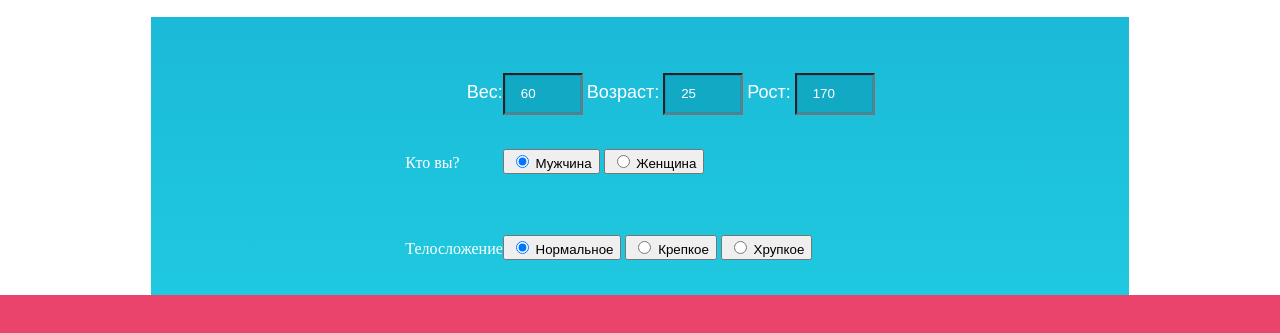
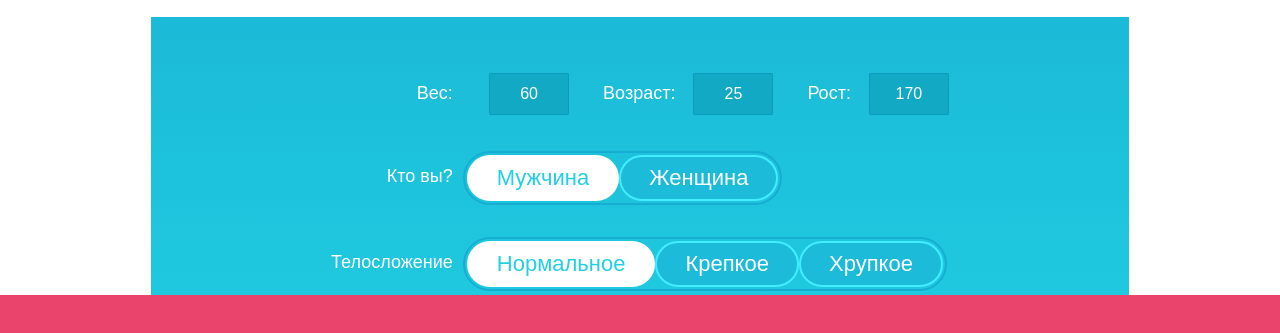
Before and after one commit to BrainWosher/maxima, a website: page app/index.html in a window 1280 px wide. Shown: the part 305-638 px from the top of the page. Drawn offline with Linux system fonts and the light colour scheme; files whose address does not match are found by name.

Commit message:
weight radiobuttons changes

```diff
--- a/app/css/style.css
+++ b/app/css/style.css
@@ -42,7 +42,6 @@ a:active, a:visited, a:focus {
 }
 .header-wrapper {
     position: relative;
-   /* left: 20%;*/
     display: block;
     margin: 0 auto;
     width: 978px;
@@ -117,6 +116,7 @@ a:active, a:visited, a:focus {
     text-decoration: none;
     text-align: center;
     margin-left: 1rem;
+    z-index: 133;
 }
 .header-top .header-col a:hover {
     text-decoration: none;
@@ -366,6 +366,7 @@ a:active, a:visited, a:focus {
     color: #fff;
     font-family: _intro, Arial, sans-serif;
     font-size: 18px;
+    padding-right: 14px;
     text-align: right;
 }
 .weight_inputs-label2 {
@@ -373,6 +374,8 @@ a:active, a:visited, a:focus {
     padding-top: 13px;
     font-size: 18px;
     color: #fff;
+    margin-left: 30px;
+    padding-right: 14px;
     font-family: _intro, Arial, sans-serif;
     text-align: right;
 }
@@ -381,9 +384,30 @@ a:active, a:visited, a:focus {
     padding-top: 13px;
     font-size: 18px;
     color: #fff;
+    margin-left: 30px;
+    padding-right: 14px;
     font-family: _intro, Arial, sans-serif;
     text-align: right;
 }
+.weight_inputs-label4 {
+    display: block;
+    padding-top: 13px;
+    color: #fff;
+    font-family: _intro, Arial, sans-serif;
+    font-size: 18px;
+    padding-right: 14px;
+    text-align: right;
+}
+.weight_inputs-label5 {
+    display: block;
+    padding-top: 13px;
+    color: #fff;
+    font-family: _intro, Arial, sans-serif;
+    font-size: 18px;
+    padding-right: 14px;
+    text-align: right;
+}
+
 /*.weight_form label:nth-child(2) {
     display: inline-block;
     padding-top: 13px;
@@ -400,20 +424,101 @@ a:active, a:visited, a:focus {
     font-family: _intro, Arial, sans-serif;
     text-align: right;
 }*/
-.weight_inputs input {
+.weight_form .weight_inputs input {
     width: 80px;
     height: 42px;
+    padding-right: 0;
+    padding-left: 0;
+    text-align: center;
+}
+.weight_form input {
     -webkit-box-shadow: 0 0 0 1px #0d9bbd inset;
     box-shadow: 0 0 0 1px #0d9bbd inset;
     background: #12a9c4;
+    margin-top: 6px;
+    margin-bottom: 0;
+    color: #fff;
+}
+ input {
     -webkit-box-sizing: border-box;
     -moz-box-sizing: border-box;
     box-sizing: border-box;
-    margin-top: 6px;
+    border-radius: 2px;
     display: inline-block;
-    margin-bottom: 0;
+    border: 0;
     padding: 8px 16px;
+    font-size: 16px;
+}
+.weight_form .radios {
+    margin-left: 0;
+}
+.radios {
+    position: relative;
+    margin: 6px;
+    display: table;
+}
+.radios::before {
+    border-radius: 40px;
+    position: absolute;
+    top: -4px;
+    right: -4px;
+    bottom: -4px;
+    left: -4px;
+    border: 2px solid #17add2;
+    content: '';
+
+}
+button input[type='checkbox'], button input[type='radio'] {
+    position: absolute;
+    top: 0;
+    left: 0;
+    width: 0;
+    height: 0;
+    border: 0;
+    visibility: hidden;
+}
+button {
+    -webkit-box-sizing: border-box;
+    -moz-box-sizing: border-box;
+    box-sizing: border-box;
+    display: inline-block;
+    vertical-align: middle;
+    overflow: hidden;
+    position: relative;
+    padding: 10px 28px;
+    border: 2px solid #41edff;
+    border-radius: 50px;
+    background: #1bbbd9;
     color: #fff;
+    font-family: _intro, Arial, sans-serif;
+    font-weight: 500;
+    font-size: 22px;
+    line-height: 1;
+    text-align: center;
+    text-decoration: none;
+    -webkit-user-select: none;
+    -moz-user-select: none;
+    -ms-user-select: none;
+    user-select: none;
+    cursor: pointer;
+}
+/*
+button:active {
+    background: #41edff;
+}*/
+.is-checked {
+    color: #21d0e2;
+    border-color: #fff;
+    background: #fff;
+}
+button:hover {
+    border-color: #41edff;
+    background: #41edff;
+}
+.is-checked:hover {
+    color: #21d0e2;
+    border-color: #fff;
+    background: #fff;
 }
 .weight_form_submit {
     text-align: center;
@@ -450,7 +555,9 @@ a:active, a:visited, a:focus {
     -ms-user-select: none;
     user-select: none;
 }
-
+.weight_form_submit button:hover {
+    background: #41edff;
+}
 .footer-bot {
     background: #ea446c;
     position: absolute;
```
